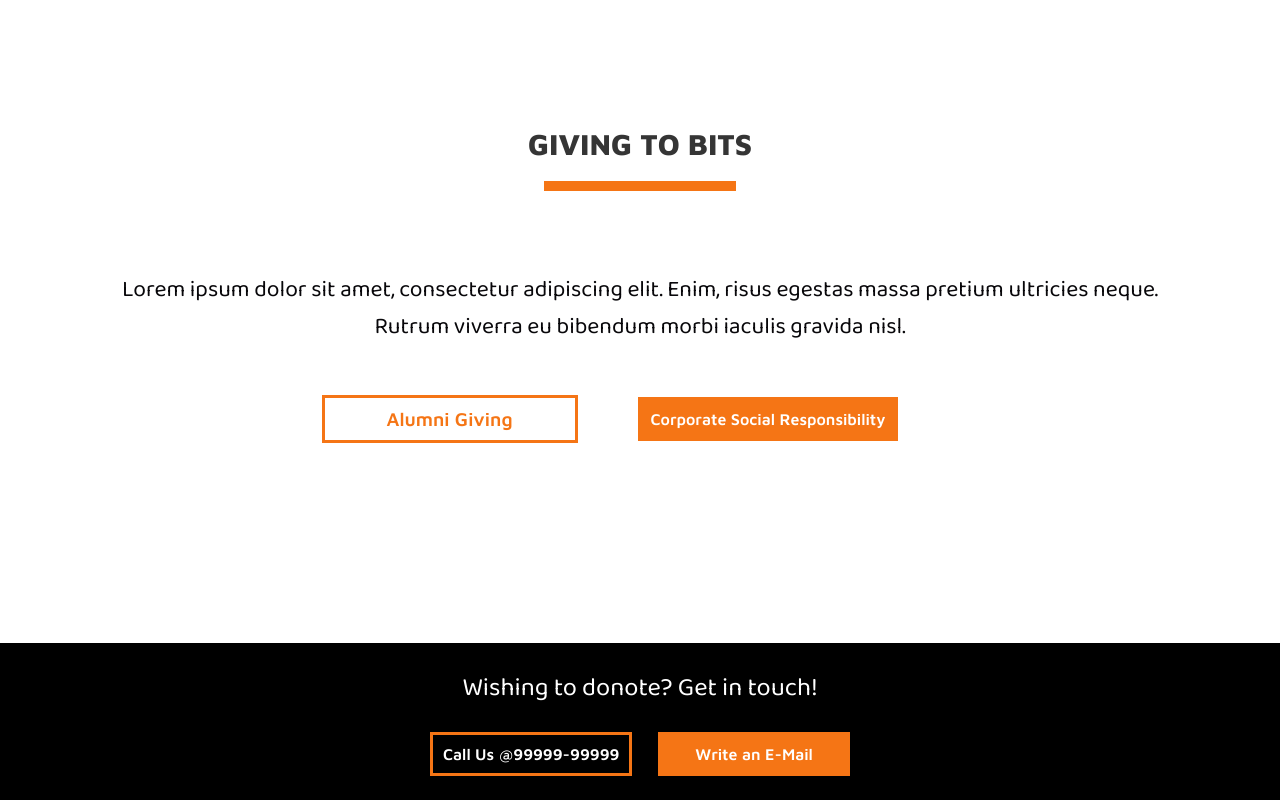
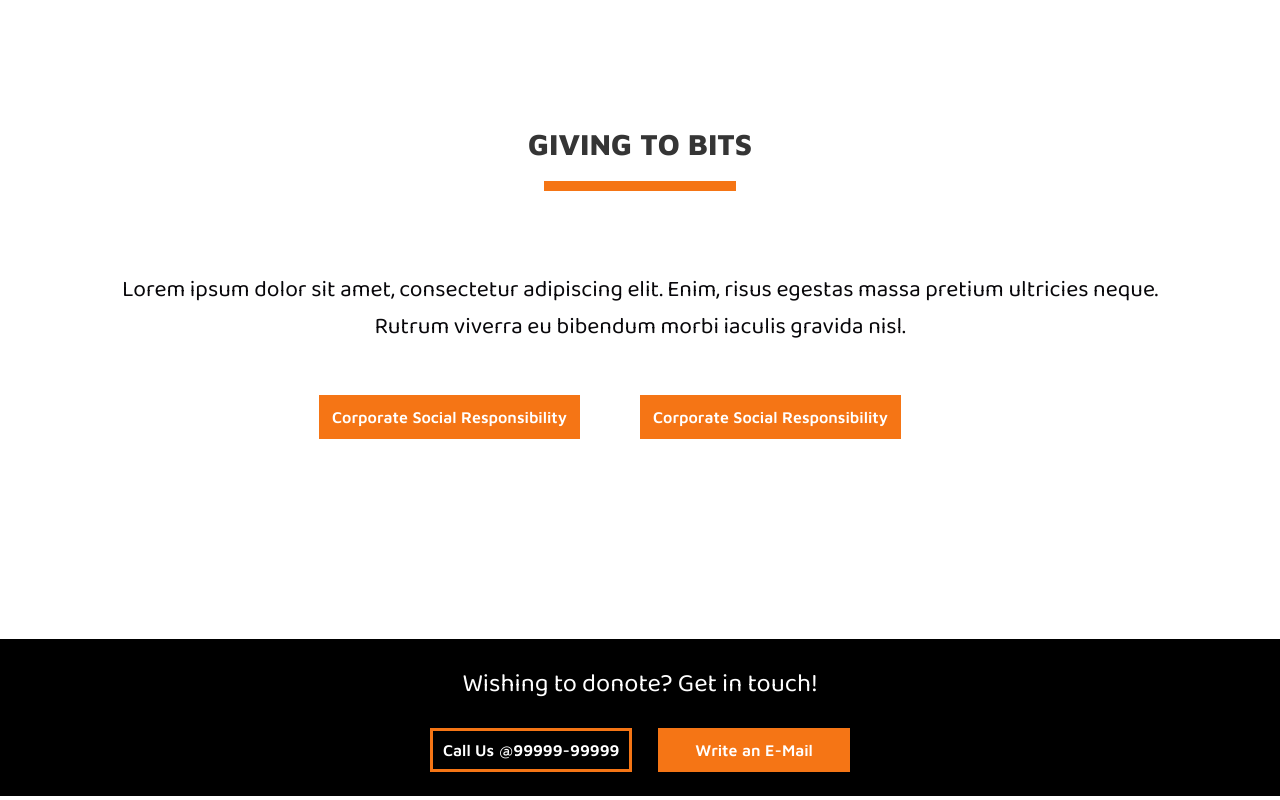
Before and after one commit to igarg2001/ARD-website, a Vue app: page /givingback in a window 1280 px wide. Shown: the part 984-1784 px from the top of the page. Built offline with nearby package versions, Linux system fonts and the light colour scheme; what @dafcoe/vue-collapsible-panel would draw is missing.

Commit message:
fix links

```diff
--- a/src/pages/GivingBackPage.vue
+++ b/src/pages/GivingBackPage.vue
@@ -31,13 +31,14 @@
           morbi iaculis gravida nisl.
         </div>
         <div id="CTAButtons">
-          <OrangeButton
-            displayText="Alumni Giving"
-            type="outline"
-            :color="true"
-            style="min-width: 20vw; text-align: center"
-          />
-          <router-link to="/alumnigiving" class="routerbuttons">
+        <router-link to="/alumnigiving" class="routerbuttons">
+            <OrangeButton
+              displayText="Corporate Social Responsibility"
+              type="filled"
+              style="min-width: 20vw; text-align: center"
+            />
+          </router-link>
+          <router-link to="/csrgiving" class="routerbuttons">
             <OrangeButton
               displayText="Corporate Social Responsibility"
               type="filled"
```
